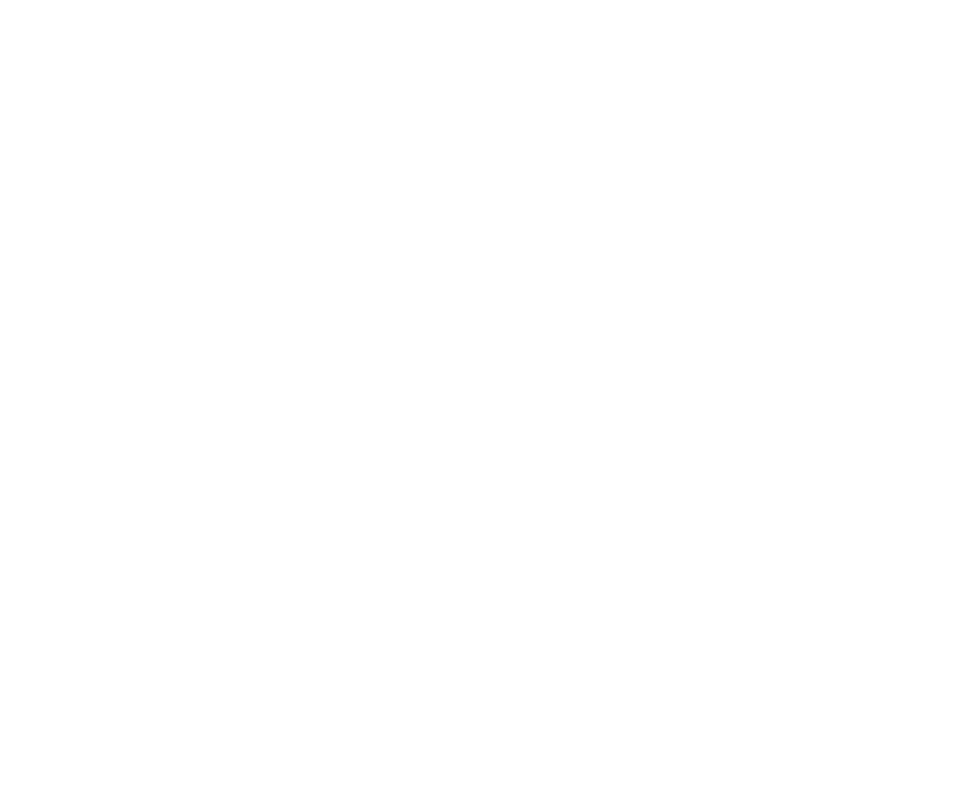
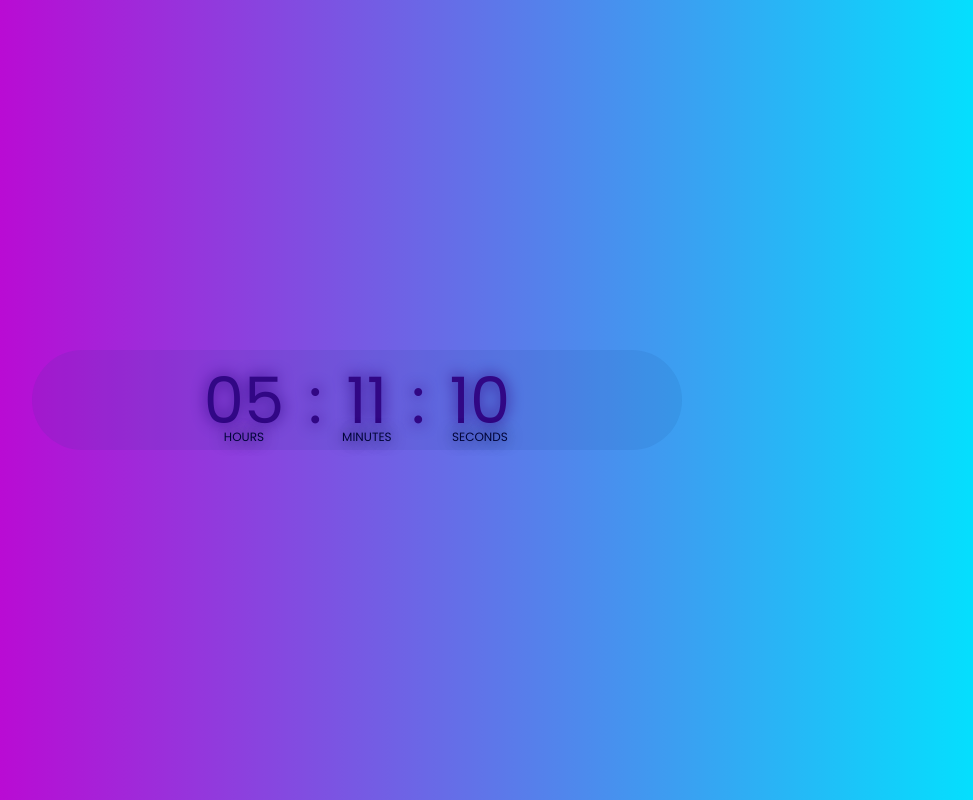
Before and after one commit to snimanv/Digital-clock, a plain HTML site: page index.html in a window 1280 px wide. Shown: the whole page, without its empty margins (283-1256 px from the left). Drawn offline with Linux system fonts and the light colour scheme.

Commit message:
Almost done, just few changes to be made!

```diff
--- a/index.html
+++ b/index.html
@@ -3,9 +3,27 @@
 <head>
     <meta charset="UTF-8">
     <meta name="viewport" content="width=device-width, initial-scale=1.0">
-    <title>Document</title>
+    <link rel="preconnect" href="https://fonts.googleapis.com">
+    <link rel="preconnect" href="https://fonts.gstatic.com" crossorigin>
+    <link href="https://fonts.googleapis.com/css2?family=Poppins&display=swap" rel="stylesheet">
+    <link rel="stylesheet" href="style.css">
+    <title>Digital Clock</title>
 </head>
 <body>
+    <div class="hero">
+        <div class="digital_clock__container">
+            <div class="digital_clock">
+                <div class="text">
+                    <span id="hr">00</span>
+                    <span>:</span>
+                    <span id="min">00</span>
+                    <span>:</span>
+                    <span id="sec">00</span>
+                </div>
+            </div>
+        </div>
+    </div>
 
+    <script src="script.js"></script>
 </body>
 </html>
--- a/script.js
+++ b/script.js
@@ -0,0 +1,20 @@
+var hourNum = document.querySelector("#hr");
+var minNum = document.querySelector("#min");
+var secNum = document.querySelector("#sec");
+
+function gettingTime() {
+    var date = new Date();
+    var hour = (date.getHours()<10?"0":"") + date.getHours();
+    var min = (date.getMinutes()<10?"0":"") + date.getMinutes();
+    var sec = (date.getSeconds()<10?"0":"") + date.getSeconds();
+
+    showTime(hourNum, hour);
+    showTime(minNum, min);
+    showTime(secNum, sec);
+}
+
+function showTime(timeUnit, time) {
+    timeUnit.innerHTML = time;
+}
+
+setInterval (gettingTime, 1000);
--- a/style.css
+++ b/style.css
@@ -0,0 +1,92 @@
+* {
+    margin: 0;
+    padding: 0;
+}
+
+.hero {
+    width: 100%;
+    height: 100vh;
+    background: rgb(188,8,211);
+    background: linear-gradient(90deg, rgba(188,8,211,1) 21%, rgba(0,228,255,1) 100%);
+    position: relative;
+    font-family: 'Poppins', sans-serif;
+    display: flex;
+    align-items: center;
+    justify-content: center;
+}
+
+.digital_clock__container {
+    width: 650px;
+    height: 100px;
+    position: relative;
+    backdrop-filter: blur(80%);
+
+}
+
+.digital_clock {
+    width: 100%;
+    height: 100%;
+    display: flex;
+    justify-content: center;
+    align-items: center;
+    background:  rgba(22, 73, 136, 0.1);
+    border-radius: 50px;
+}
+
+/* .digital_clock__container::before {
+    content:'';
+    width: 120px;
+    height: 120px;
+    background: rgb(248, 1, 207, 0.5);
+    border-radius: 3px;
+    position: absolute;
+    z-index: 1;
+    top: -50px;
+    left: -40px;
+    filter: blur(5px);
+
+}
+
+.digital_clock__container::after {
+    content: '';
+    width: 150px;
+    height: 150px;
+    background: rgb(19, 148, 207, 0.6);
+    border-radius: 50%;
+    position: absolute;
+    bottom: -70px;
+    right: -50px;
+    filter: blur(5px);
+} */
+
+.text span {
+    color: rgb(49, 7, 133);
+    font-size: 4rem;
+    padding: 10px;
+    display: inline-block;
+    text-align: center;
+    position: relative;
+    text-shadow: 0px 0px 15px;
+}
+
+.text span::after {
+    content: '';
+    position: absolute;
+    color: rgb(2, 5, 58);
+    font-size: 12px;
+    left: 50%;
+    top: 85px;
+    transform: translateX(-50%);
+}
+
+#hr::after {
+    content: 'HOURS';
+}
+
+#min::after {
+    content: 'MINUTES';
+}
+
+#sec::after {
+    content: 'SECONDS';
+}
```
